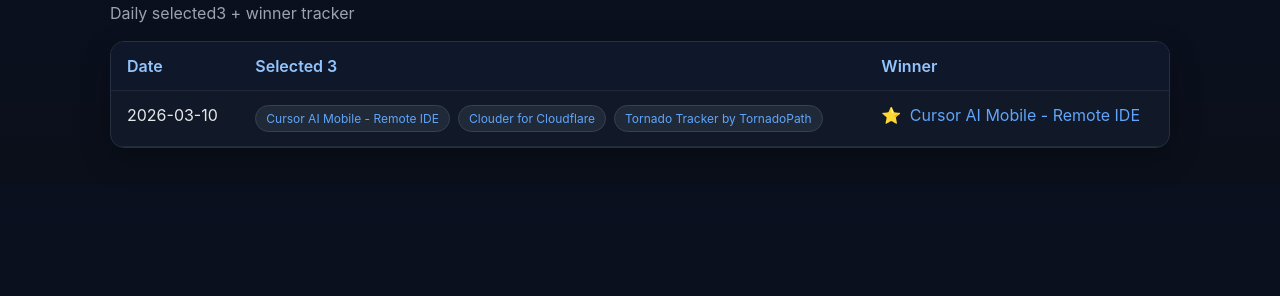
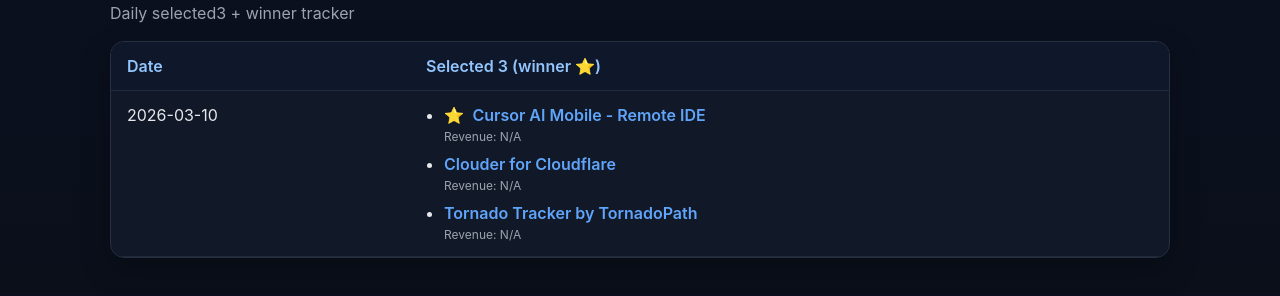
Before and after one commit to antonioridotto/idea-shortlist-dashboard, a plain HTML site: page dashboard/index.html in a window 1280 px wide. Shown: the part 78-374 px from the top of the page. Drawn offline with Linux system fonts and the light colour scheme.

Commit message:
Redesign dashboard: vertical selected3 list with starred winner and revenue line

```diff
--- a/dashboard/app.js
+++ b/dashboard/app.js
@@ -13,9 +13,9 @@ function render(rows) {
   const tbody = document.querySelector('#tbl tbody');
   tbody.innerHTML = '';
 
-  const useful = rows.filter(r => (r.selected3 && r.selected3.length) || r.winner);
+  const useful = rows.filter(r => (r.selected3 && r.selected3.length));
   if (!useful.length) {
-    tbody.innerHTML = `<tr><td colspan="3">No shortlist data yet.</td></tr>`;
+    tbody.innerHTML = `<tr><td colspan="2">No shortlist data yet.</td></tr>`;
     return;
   }
 
@@ -23,25 +23,20 @@ function render(rows) {
     const tr = document.createElement('tr');
     const selected3 = (r.selected3 || [])
       .map(item => {
-        const isObj = item && typeof item === 'object';
-        const name = isObj ? (item.name || item.app_name || item.title || 'Unknown app') : String(item);
-        const link = isObj ? (item.link || item.app_store_link || '') : '';
-        return link
-          ? `<a class="chip" href="${link}" target="_blank" rel="noreferrer">${name}</a>`
-          : `<span class="chip">${name}</span>`;
+        const name = item?.name || 'Unknown app';
+        const link = item?.link || '';
+        const revenue = item?.revenue || 'N/A';
+        const star = (name === r.winner) ? '<span class="star">⭐</span> ' : '';
+        const nameHtml = link
+          ? `${star}<a class="app-link" href="${link}" target="_blank" rel="noreferrer">${name}</a>`
+          : `${star}<span>${name}</span>`;
+        return `<li class="app-item">${nameHtml}<div class="rev">Revenue: ${revenue}</div></li>`;
       })
       .join('');
 
-    const winnerHtml = r.winner
-      ? (r.winner_link
-          ? `<span class="star">⭐</span> <a href="${r.winner_link}" target="_blank" rel="noreferrer">${r.winner}</a>`
-          : `<span class="star">⭐</span> ${r.winner}`)
-      : '—';
-
     tr.innerHTML = `
       <td>${r.date || '—'}</td>
-      <td><div class="chips">${selected3 || '—'}</div></td>
-      <td>${winnerHtml}</td>
+      <td><ul class="app-list">${selected3}</ul></td>
     `;
     tbody.appendChild(tr);
   }
--- a/dashboard/data.json
+++ b/dashboard/data.json
@@ -4,47 +4,45 @@
     "selected3": [
       {
         "name": "Cursor AI Mobile - Remote IDE",
-        "link": "https://apps.apple.com/us/app/cursor-ai-mobile-remote-ide/id6755931330"
+        "link": "https://apps.apple.com/us/app/cursor-ai-mobile-remote-ide/id6755931330",
+        "revenue": null
       },
       {
         "name": "Clouder for Cloudflare",
-        "link": "https://apps.apple.com/us/app/clouder-for-cloudflare/id6755757771"
+        "link": "https://apps.apple.com/us/app/clouder-for-cloudflare/id6755757771",
+        "revenue": null
       },
       {
         "name": "Tornado Tracker by TornadoPath",
-        "link": "https://apps.apple.com/us/app/tornado-tracker-by-tornadopath/id6756027933"
+        "link": "https://apps.apple.com/us/app/tornado-tracker-by-tornadopath/id6756027933",
+        "revenue": null
       }
     ],
     "winner": "Cursor AI Mobile - Remote IDE",
-    "winner_link": "https://apps.apple.com/us/app/cursor-ai-mobile-remote-ide/id6755931330",
     "date": "2026-03-10"
   },
   {
     "timestamp": "2026-03-09T09:07:00+01:00",
     "selected3": [],
     "winner": "",
-    "winner_link": "",
     "date": "2026-03-09"
   },
   {
     "timestamp": "2026-03-07T09:35:00+01:00",
     "selected3": [],
     "winner": "",
-    "winner_link": "",
     "date": "2026-03-07"
   },
   {
     "timestamp": "2026-03-06T08:30:00+01:00",
     "selected3": [],
     "winner": "",
-    "winner_link": "",
     "date": "2026-03-06"
   },
   {
     "timestamp": "2026-03-05T09:29:00+01:00",
     "selected3": [],
     "winner": "",
-    "winner_link": "",
     "date": "2026-03-05"
   }
 ]
--- a/dashboard/index.html
+++ b/dashboard/index.html
@@ -16,8 +16,7 @@
         <thead>
           <tr>
             <th>Date</th>
-            <th>Selected 3</th>
-            <th>Winner</th>
+            <th>Selected 3 (winner ⭐)</th>
           </tr>
         </thead>
         <tbody></tbody>
@@ -25,6 +24,6 @@
     </div>
   </main>
 
-  <script src="app.js?v=3"></script>
+  <script src="app.js?v=4"></script>
 </body>
 </html>
--- a/dashboard/styles.css
+++ b/dashboard/styles.css
@@ -10,5 +10,8 @@ tr:hover td{background:#0f1626}
 .star{color:#fbbf24;font-weight:700;margin-right:4px}
 a{color:#60a5fa;text-decoration:none}
 a:hover{text-decoration:underline}
-.chips{display:flex;gap:8px;flex-wrap:wrap}.chip{background:#1f2937;border:1px solid #374151;padding:5px 10px;border-radius:999px;font-size:12px}
+.app-list{margin:0;padding-left:18px;display:flex;flex-direction:column;gap:10px}
+.app-item{line-height:1.25}
+.app-link{font-weight:600}
+.rev{margin-top:4px;color:#9ca3af;font-size:12px}
 @media (max-width:720px){th,td{padding:10px 10px;font-size:13px}h1{font-size:24px}}
```
